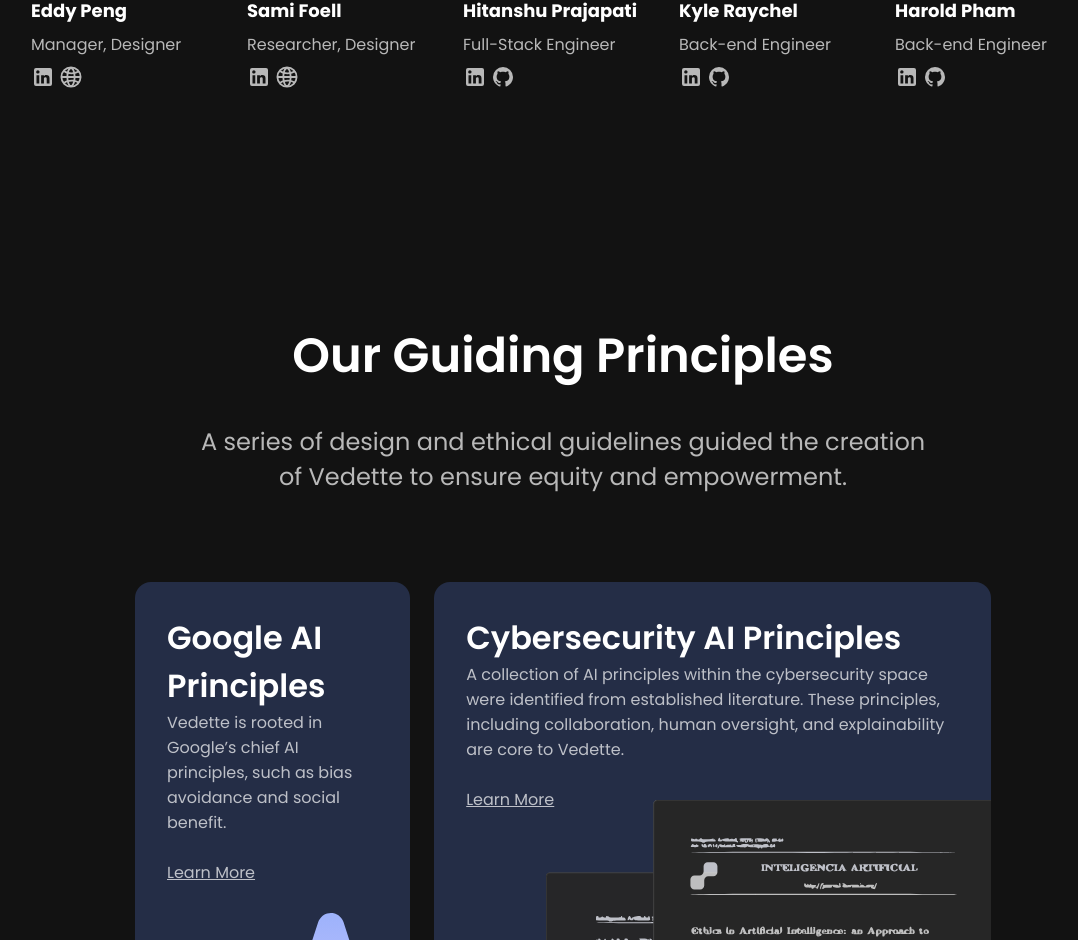
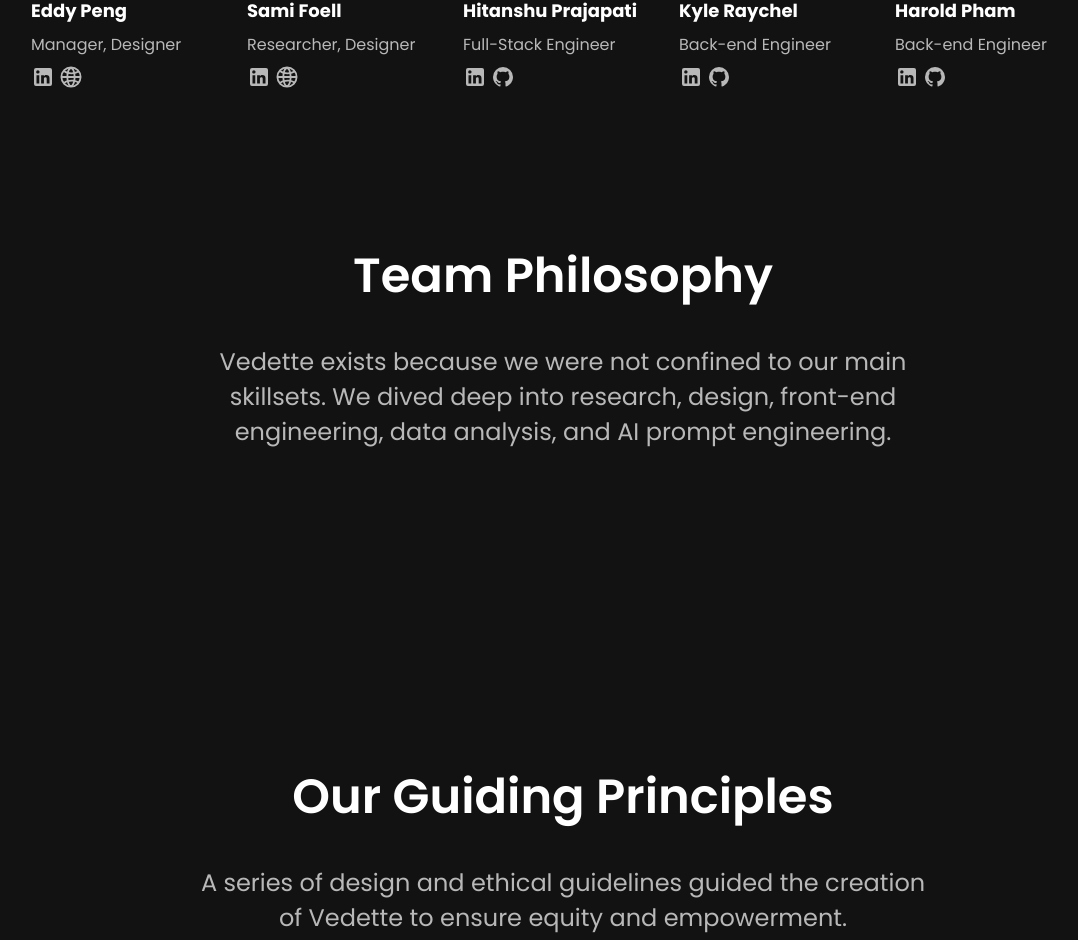
Before and after one commit to eddy-peng/vedette, a React (Create React App) app: page /team in a window 1280 px wide. Shown: the part 898-1838 px from the top of the page, without its empty margins (77-1155 px from the left). Built offline with nearby package versions, Linux system fonts and the light colour scheme.

Commit message:
team philosophy section

```diff
--- a/src/TeamPage.js
+++ b/src/TeamPage.js
@@ -3,11 +3,13 @@
 import CampusVisitSection from './TeamSections/CampusVisitSection';
 import GuidingPrinciplesSection from './TeamSections/GuidingPrinciplesSection';
 import BonusTeamPhotos from './TeamSections/BonusTeamPhotos';
+import Roles from './TeamSections/Roles';
 
 export default function TeamPage() {
     return (
         <div>
             <TeamIntroSection />
+            <Roles />
             <GuidingPrinciplesSection />
             <CampusVisitSection />
             <BonusTeamPhotos />
--- /dev/null
+++ b/src/TeamSections/Roles.js
@@ -0,0 +1,13 @@
+import React from 'react';
+
+
+export default function Roles() {
+    return (
+        <section className='page-section campus-visit'>
+            <div>
+                <h2>Team Philosophy</h2>
+                <p className='heading-caption'>Vedette exists because we were not confined to our main skillsets. We dived deep into research, design, front-end engineering, data analysis, and AI prompt engineering.</p>
+            </div>
+        </section>
+    )
+}
```
